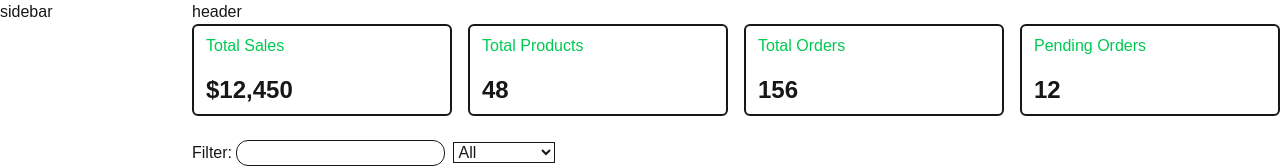
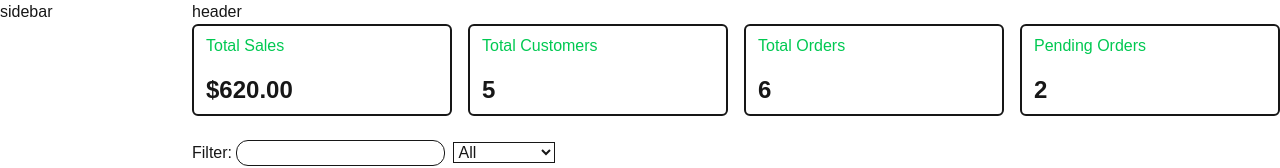
Before and after one commit to amirhhhh851010/admin-panel, a Next.js app: page / in a window 1280 px wide. Shown: the top 168 px of the page. Built offline with nearby package versions, Linux system fonts and the light colour scheme.

Commit message:
Extract table rendering into a new  OrdersTable component and make StatCard dynamic

```diff
--- /dev/null
+++ b/src/app/components/OrdersTable.tsx
@@ -0,0 +1,47 @@
+import { Order } from "@/types/type";
+import OrderRow from "./OrderRow";
+
+interface OrdersTableProps {
+  orders: Order[];
+}
+const totalFormatter = new Intl.NumberFormat("en-US", {
+  style: "currency",
+  currency: "USD",
+});
+const OrdersTable = ({ orders }: OrdersTableProps) => {
+  return (
+    <table className="w-full [&_th]:text-left [&_th]:px-4 [&_td]:px-4 [&_th]:py-3 [&_td]:py-3 overflow-x-auto">
+      <thead className="border-b">
+        <tr>
+          <th scope="col">Order ID</th>
+          <th scope="col">Customer</th>
+          <th scope="col">Date</th>
+          <th scope="col">Status</th>
+          <th scope="col">Total</th>
+        </tr>
+      </thead>
+      <tbody>
+        {orders.length !== 0 ? (
+          orders.map((order) => {
+            return (
+              <OrderRow
+                key={order.id}
+                id={order.id}
+                name={order.name}
+                date={order.date}
+                status={order.status}
+                total={totalFormatter.format(order.total)}
+              />
+            );
+          })
+        ) : (
+          <tr>
+            <td colSpan={5}>no orders found</td>
+          </tr>
+        )}
+      </tbody>
+    </table>
+  );
+};
+
+export default OrdersTable;
--- a/src/app/page.tsx
+++ b/src/app/page.tsx
@@ -1,10 +1,14 @@
 "use client";
 import { useState } from "react";
 import FilterOrder from "./components/FilterOrder";
-import OrderRow from "./components/OrderRow";
 import StatCard from "./components/StatCard";
 import { Order, SortDirection, Status } from "@/types/type";
+import OrdersTable from "./components/OrdersTable";
 
+const totalFormatter = new Intl.NumberFormat("en-US", {
+  style: "currency",
+  currency: "USD",
+});
 const orders: Order[] = [
   {
     id: "#1001",
@@ -92,7 +96,32 @@ export default function Home() {
     setSelectedStatus("All");
     setSelectedSort("default");
   }
-
+  const totalSalesValue = () => {
+    const result = orders
+      .filter((order) => order.status === "Completed")
+      .reduce((acc, curr) => acc + curr.total, 0);
+    return totalFormatter.format(result);
+  };
+  const totalCustomersValue = () => {
+    let flag: string[] = [];
+    const result = orders.filter((order) => {
+      if (!flag.includes(order.name)) {
+        flag.push(order.name);
+        return true;
+      } else {
+        return false;
+      }
+    }).length;
+    return String(result);
+  };
+  const totalOrdersValue = () => {
+    const result = orders.length;
+    return String(result);
+  };
+  const totalPendingValue = () => {
+    const result = orders.filter((order) => order.status === "Pending").length;
+    return String(result);
+  };
   return (
     <>
       <div id="container" className="flex flex-col gap-6">
@@ -100,10 +129,26 @@ export default function Home() {
           id="cards"
           className="grid grid-cols-1 sm:grid-cols-2 md:grid-cols-4 gap-4"
         >
-          <StatCard title="Total Sales" value="$12,450" id="total-sales" />
-          <StatCard title="Total Products" value="48" id="total-products" />
-          <StatCard title="Total Orders" value="156" id="total-orders" />
-          <StatCard title="Pending Orders" value="12" id="pending-orders" />
+          <StatCard
+            title="Total Sales"
+            value={totalSalesValue()}
+            id="total-sales"
+          />
+          <StatCard
+            title="Total Customers"
+            value={totalCustomersValue()}
+            id="total-customers"
+          />
+          <StatCard
+            title="Total Orders"
+            value={totalOrdersValue()}
+            id="total-orders"
+          />
+          <StatCard
+            title="Pending Orders"
+            value={totalPendingValue()}
+            id="pending-orders"
+          />
         </div>
         <FilterOrder
           termValue={searchTerm}
@@ -114,43 +159,7 @@ export default function Home() {
           onResetClick={resetClickHandler}
           onSortChange={sortChangeHandler}
         />
-        <div id="recent-orders">
-          <table className="w-full [&_th]:text-left [&_th]:px-4 [&_td]:px-4 [&_th]:py-3 [&_td]:py-3 overflow-x-auto">
-            <thead className="border-b">
-              <tr>
-                <th scope="col">Order ID</th>
-                <th scope="col">Customer</th>
-                <th scope="col">Date</th>
-                <th scope="col">Status</th>
-                <th scope="col">Total</th>
-              </tr>
-            </thead>
-            <tbody>
-              {sortedOrders.length !== 0 ? (
-                sortedOrders.map((order) => {
-                  const formattedTotal = new Intl.NumberFormat("en-US", {
-                    style: "currency",
-                    currency: "USD",
-                  }).format(order.total);
-                  return (
-                    <OrderRow
-                      key={order.id}
-                      id={order.id}
-                      name={order.name}
-                      date={order.date}
-                      status={order.status}
-                      total={formattedTotal}
-                    />
-                  );
-                })
-              ) : (
-                <tr>
-                  <td colSpan={5}>no orders found</td>
-                </tr>
-              )}
-            </tbody>
-          </table>
-        </div>
+        <OrdersTable orders={sortedOrders} />
       </div>
     </>
   );
```
